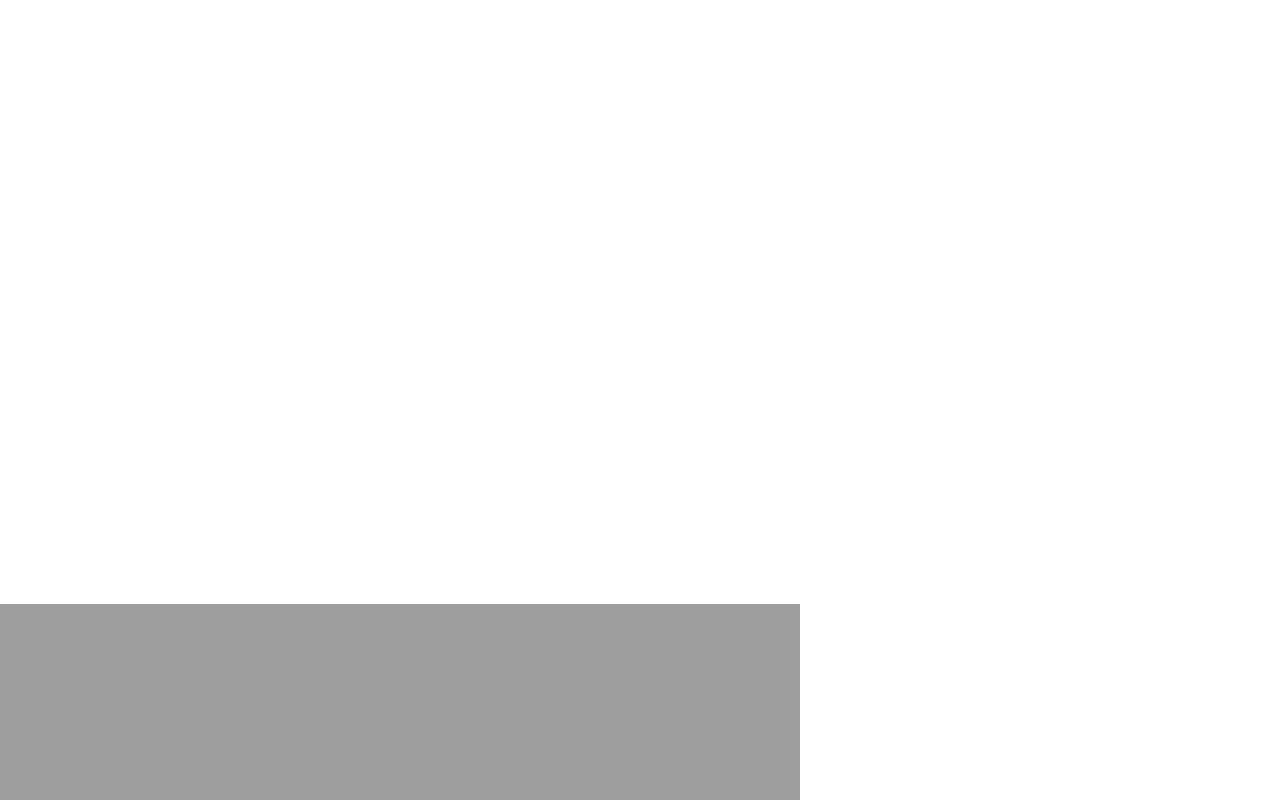
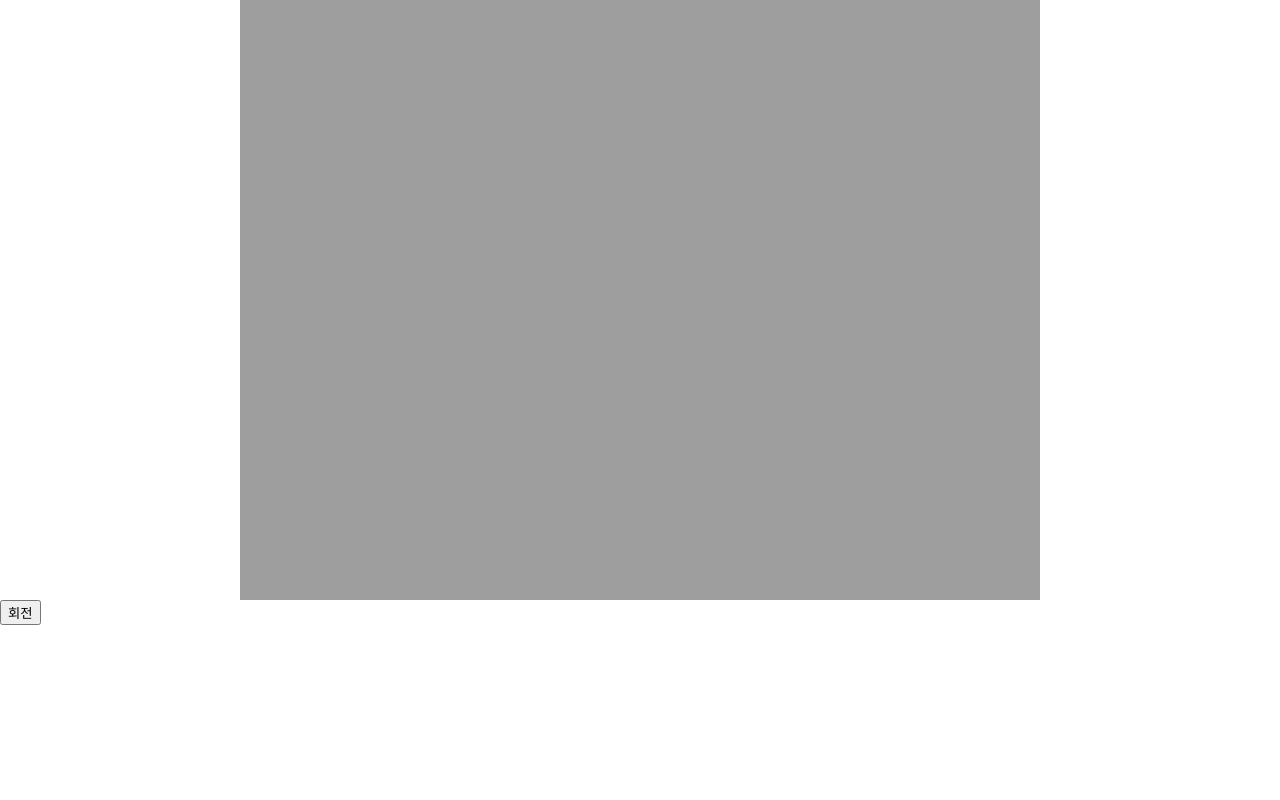
Before and after one commit to Dinn/simple-image-editor, a Next.js app: page / in a window 1280 px wide. Shown: the top 800 px of the page. Built offline with nearby package versions, Linux system fonts and the light colour scheme.

Commit message:
Overlay layers

```diff
--- a/pages/index.tsx
+++ b/pages/index.tsx
@@ -95,7 +95,7 @@ export default function ImageEditor() {
     const canvas = dragLayer.current;
     const context = canvas?.getContext("2d");
     if (canvas) context?.clearRect(0, 0, canvas.width, canvas.height);
-    if (context) context.fillStyle = "rgba(0, 0, 0, 0.2)";
+    if (context) context.fillStyle = "rgba(255, 255, 255, 0.2)";
     context?.fillRect(blurryArea.x, blurryArea.y, blurryArea.width, blurryArea.height);
   }
 
@@ -140,15 +140,16 @@ export default function ImageEditor() {
   return (
     <>
       <div className="image-editor">
+        <canvas className="blur-layer" ref={blurLayer} />
+        <canvas className="image-layer" ref={imageLayer} />
         <canvas
+          className="drag-layer"
           ref={dragLayer}
           onMouseDown={handleMouseDown}
           onMouseMove={handleMouseMove}
           onMouseUp={handleMouseUp}
           onMouseLeave={handleMouseLeave}
         />
-        <canvas ref={imageLayer} />
-        <canvas ref={blurLayer} />
       </div>
       <div>
         <button onClick={handleRotationClick}>회전</button>
--- a/styles/globals.css
+++ b/styles/globals.css
@@ -2,8 +2,8 @@ html,
 body {
   padding: 0;
   margin: 0;
-  font-family: -apple-system, BlinkMacSystemFont, Segoe UI, Roboto, Oxygen,
-    Ubuntu, Cantarell, Fira Sans, Droid Sans, Helvetica Neue, sans-serif;
+  font-family: -apple-system, BlinkMacSystemFont, Segoe UI, Roboto, Oxygen, Ubuntu, Cantarell, Fira Sans, Droid Sans,
+    Helvetica Neue, sans-serif;
 }
 
 a {
@@ -14,3 +14,19 @@ a {
 * {
   box-sizing: border-box;
 }
+
+.image-editor {
+  width: 800px;
+  height: 600px;
+  position: relative;
+  margin: auto;
+}
+
+.blur-layer,
+.image-layer,
+.drag-layer {
+  position: absolute;
+  top: 50%;
+  left: 50%;
+  transform: translate(-50%, -50%);
+}
```
